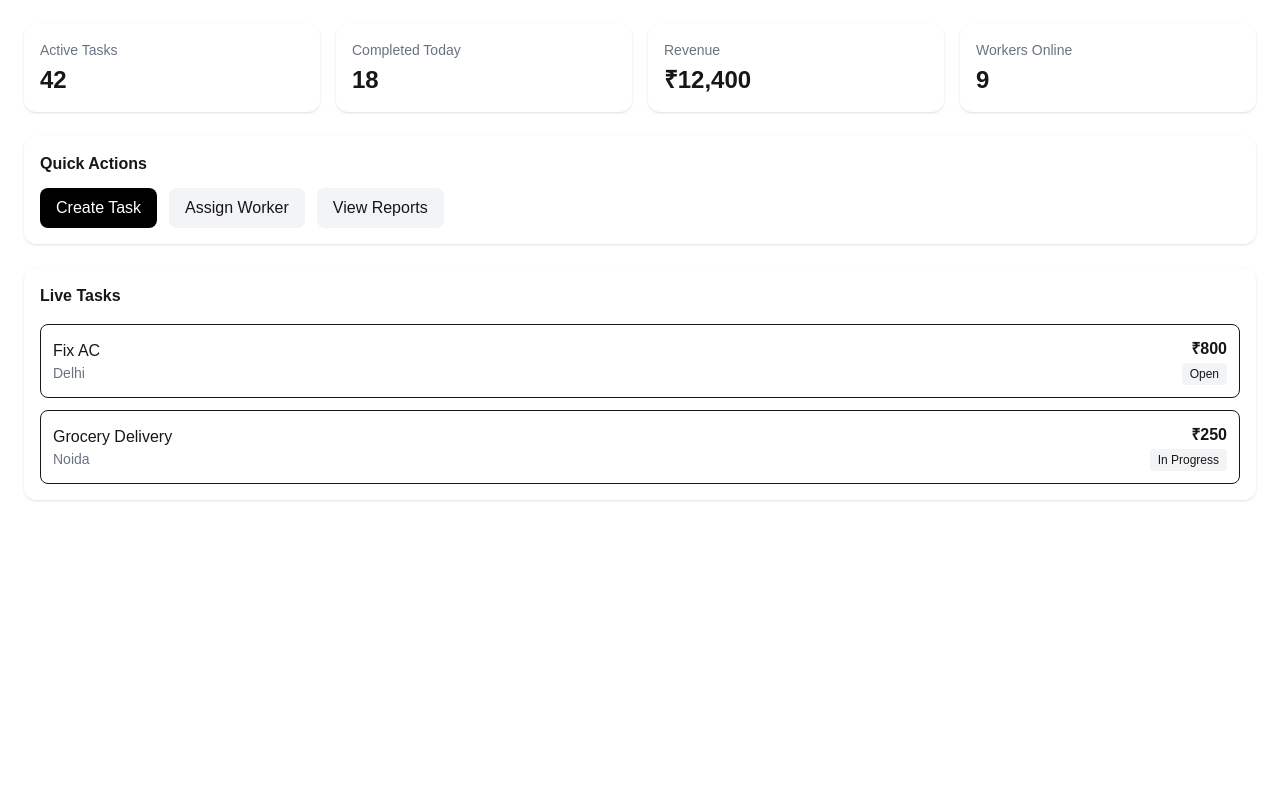
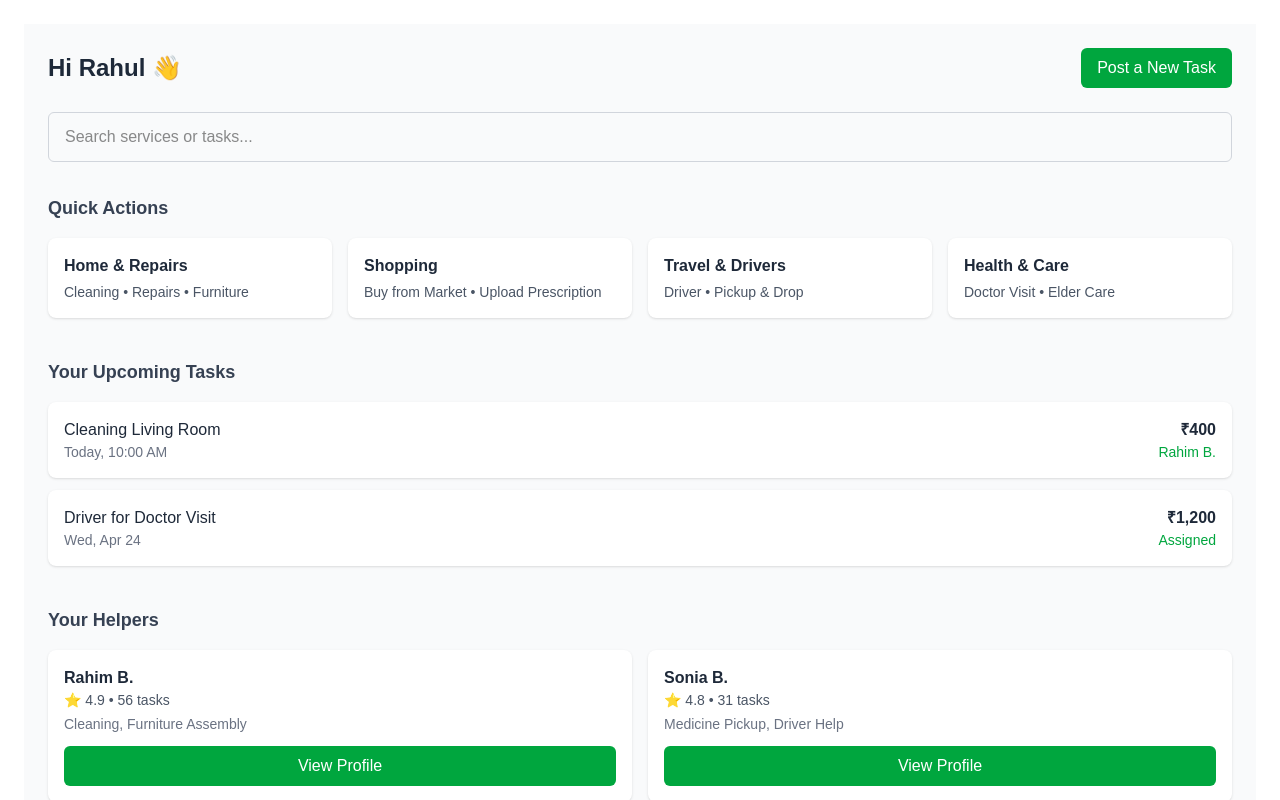
Before and after one commit to priyanandrai/hirebuddy, a Next.js app in the folder webapp/: page /dashboard in a window 1280 px wide. Built offline with nearby package versions, Linux system fonts and the light colour scheme.

Commit message:
implement user dashboard

```diff
--- a/webapp/app/dashboard/page.js
+++ b/webapp/app/dashboard/page.js
@@ -1,23 +1,151 @@
-import QuickActions from "../components/dashboard/QuickActions";
-import StatsCard from "../components/dashboard/StatsCard";
-import TaskList from "../components/dashboard/TaskList";
-
 export default function DashboardPage() {
   return (
-    <div className="space-y-6">
-      {/* Blinkit-style stats */}
-      <div className="grid grid-cols-2 md:grid-cols-4 gap-4">
-        <StatsCard title="Active Tasks" value="42" />
-        <StatsCard title="Completed Today" value="18" />
-        <StatsCard title="Revenue" value="₹12,400" />
-        <StatsCard title="Workers Online" value="9" />
+    <main className="min-h-screen bg-gray-50 px-6 py-6">
+      {/* Header */}
+      <header className="mb-6 flex items-center justify-between">
+        <h1 className="text-2xl font-semibold text-gray-800">
+          Hi Rahul 👋
+        </h1>
+        <button className="rounded-md bg-green-600 px-4 py-2 text-white hover:bg-green-700">
+          Post a New Task
+        </button>
+      </header>
+
+      {/* Search */}
+      <div className="mb-8">
+        <input
+          type="text"
+          placeholder="Search services or tasks..."
+          className="w-full rounded-md border border-gray-300 px-4 py-3 focus:outline-none focus:ring-2 focus:ring-green-500"
+        />
       </div>
 
-      {/* Quick actions */}
-      <QuickActions />
+      {/* Quick Actions */}
+      <section className="mb-10">
+        <h2 className="mb-4 text-lg font-semibold text-gray-700">
+          Quick Actions
+        </h2>
 
-      {/* TaskRabbit-style task list */}
-      <TaskList />
+        <div className="grid gap-4 sm:grid-cols-2 lg:grid-cols-4">
+          <QuickCard title="Home & Repairs">
+            Cleaning • Repairs • Furniture
+          </QuickCard>
+
+          <QuickCard title="Shopping">
+            Buy from Market • Upload Prescription
+          </QuickCard>
+
+          <QuickCard title="Travel & Drivers">
+            Driver • Pickup & Drop
+          </QuickCard>
+
+          <QuickCard title="Health & Care">
+            Doctor Visit • Elder Care
+          </QuickCard>
+        </div>
+      </section>
+
+      {/* Upcoming Tasks */}
+      <section className="mb-10">
+        <h2 className="mb-4 text-lg font-semibold text-gray-700">
+          Your Upcoming Tasks
+        </h2>
+
+        <div className="space-y-3">
+          <TaskItem
+            title="Cleaning Living Room"
+            time="Today, 10:00 AM"
+            price="₹400"
+            helper="Rahim B."
+          />
+
+          <TaskItem
+            title="Driver for Doctor Visit"
+            time="Wed, Apr 24"
+            price="₹1,200"
+            helper="Assigned"
+          />
+        </div>
+      </section>
+
+      {/* Helpers */}
+      <section className="mb-10">
+        <h2 className="mb-4 text-lg font-semibold text-gray-700">
+          Your Helpers
+        </h2>
+
+        <div className="grid gap-4 sm:grid-cols-2">
+          <HelperCard
+            name="Rahim B."
+            rating="4.9"
+            tasks="56"
+            skills="Cleaning, Furniture Assembly"
+          />
+
+          <HelperCard
+            name="Sonia B."
+            rating="4.8"
+            tasks="31"
+            skills="Medicine Pickup, Driver Help"
+          />
+        </div>
+      </section>
+
+      {/* Support */}
+      <section className="rounded-lg bg-white p-6 shadow-sm">
+        <h2 className="mb-2 text-lg font-semibold text-gray-700">
+          Need Help?
+        </h2>
+        <p className="mb-4 text-gray-600">
+          Our support team is available 24/7.
+        </p>
+
+        <button className="rounded-md bg-gray-800 px-4 py-2 text-white hover:bg-black">
+          Contact Support
+        </button>
+      </section>
+    </main>
+  );
+}
+
+/* ---------------- Components ---------------- */
+
+function QuickCard({ title, children }) {
+  return (
+    <div className="rounded-lg bg-white p-4 shadow-sm">
+      <h3 className="mb-1 font-semibold text-gray-800">{title}</h3>
+      <p className="text-sm text-gray-600">{children}</p>
     </div>
   );
 }
+
+function TaskItem({ title, time, price, helper }) {
+  return (
+    <div className="flex items-center justify-between rounded-lg bg-white p-4 shadow-sm">
+      <div>
+        <p className="font-medium text-gray-800">{title}</p>
+        <p className="text-sm text-gray-500">{time}</p>
+      </div>
+      <div className="text-right">
+        <p className="font-semibold text-gray-800">{price}</p>
+        <p className="text-sm text-green-600">{helper}</p>
+      </div>
+    </div>
+  );
+}
+
+function HelperCard({ name, rating, tasks, skills }) {
+  return (
+    <div className="rounded-lg bg-white p-4 shadow-sm">
+      <h3 className="font-semibold text-gray-800">{name}</h3>
+      <p className="text-sm text-gray-600">
+        ⭐ {rating} • {tasks} tasks
+      </p>
+      <p className="mt-1 text-sm text-gray-500">{skills}</p>
+
+      <button className="mt-3 w-full rounded-md bg-green-600 px-3 py-2 text-white hover:bg-green-700">
+        View Profile
+      </button>
+    </div>
+  );
+}
--- /dev/null
+++ b/webapp/app/dashboardTasker/page.js
@@ -0,0 +1,23 @@
+import QuickActions from "../components/dashboard/QuickActions";
+import StatsCard from "../components/dashboard/StatsCard";
+import TaskList from "../components/dashboard/TaskList";
+
+export default function DashboardPage() {
+  return (
+    <div className="space-y-6">
+      {/* Blinkit-style stats */}
+      <div className="grid grid-cols-2 md:grid-cols-4 gap-4">
+        <StatsCard title="Active Tasks" value="42" />
+        <StatsCard title="Completed Today" value="18" />
+        <StatsCard title="Revenue" value="₹12,400" />
+        <StatsCard title="Workers Online" value="9" />
+      </div>
+
+      {/* Quick actions */}
+      <QuickActions />
+
+      {/* TaskRabbit-style task list */}
+      <TaskList />
+    </div>
+  );
+}
```
